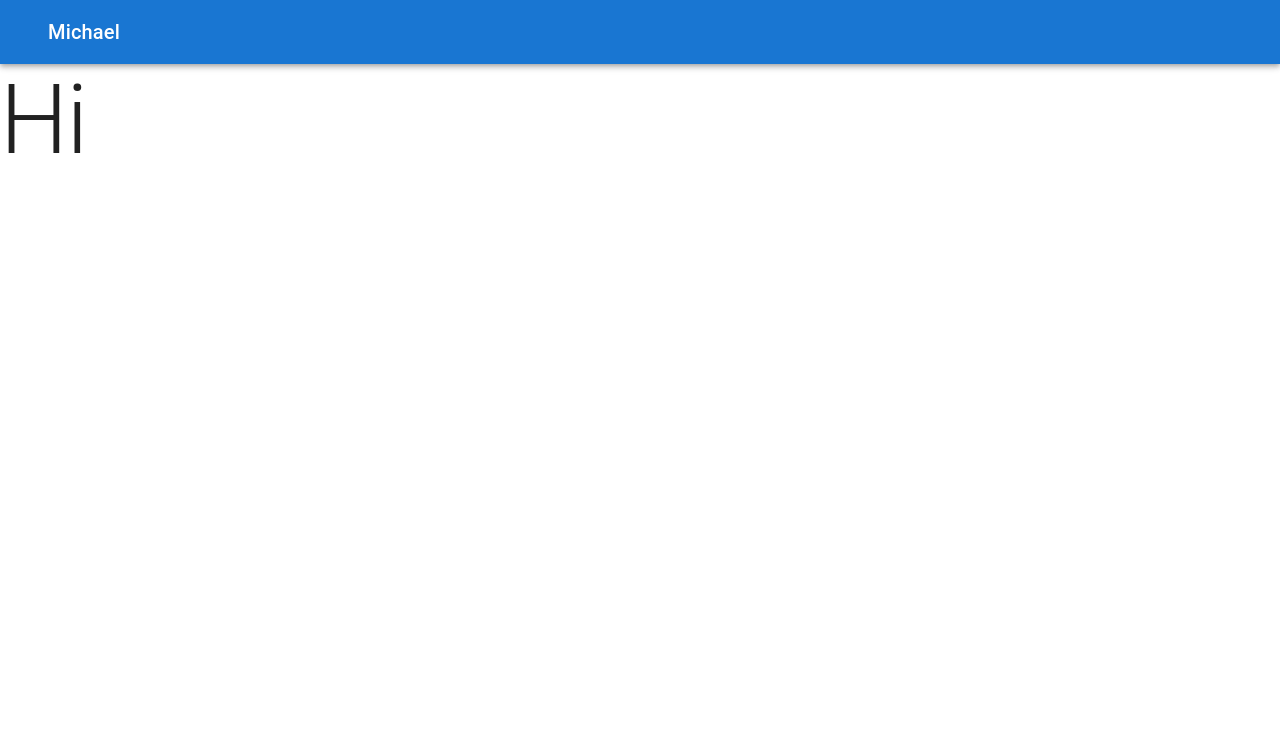
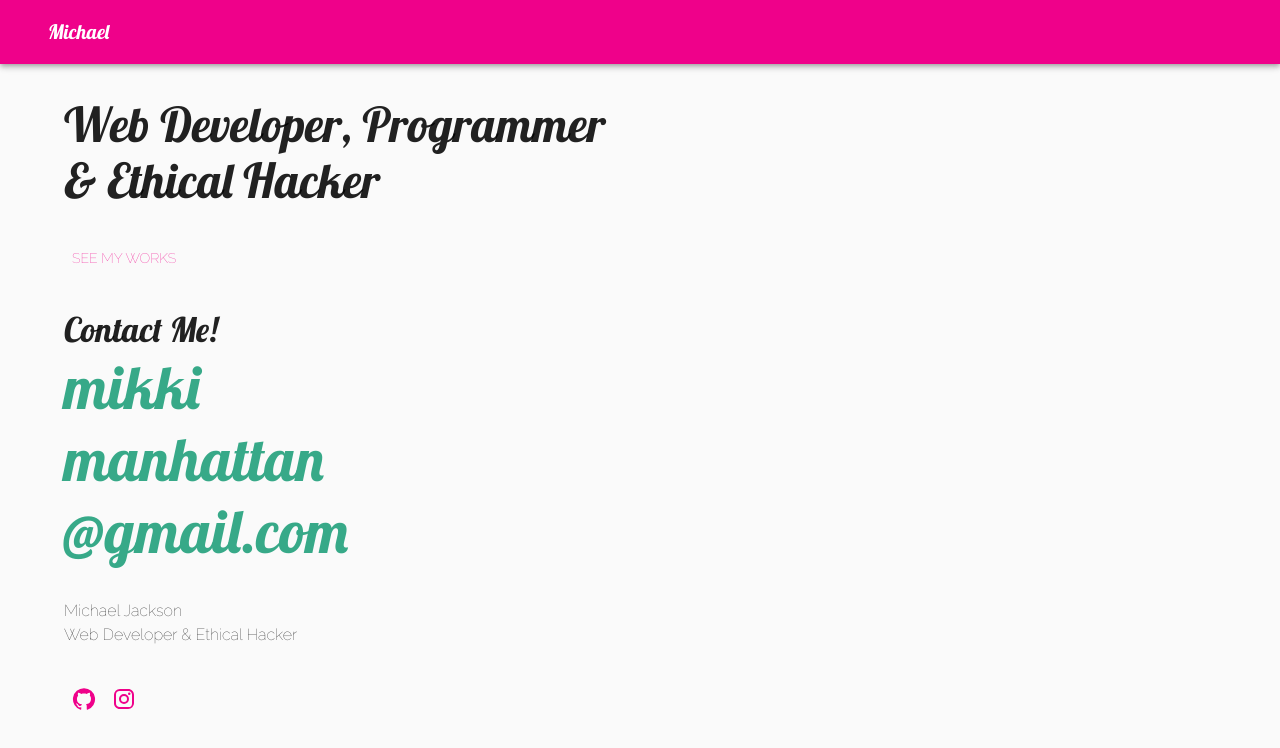
Before and after one commit to manhattan1984/portfolio, a Next.js app: page / in a window 1280 px wide. Shown: the top 748 px of the page. Built offline with nearby package versions, Linux system fonts and the light colour scheme.

Commit message:
create beautiful menu, started home page

```diff
--- a/components/HomeAppBar.jsx
+++ b/components/HomeAppBar.jsx
@@ -4,10 +4,14 @@ import {
   Container,
   Drawer,
   Grid,
+  IconButton,
   Toolbar,
   Typography,
 } from "@mui/material";
+import MenuIcon from "@mui/icons-material/Menu";
+import Link from "next/link";
 import React, { useState } from "react";
+import Menu from "./Menu";
 
 function MenuDrawer({ children, open, toggleMenu }) {
   return (
@@ -32,7 +36,9 @@ const HomeAppBar = () => {
           <Toolbar>
             <Grid container>
               <Grid item xs={6}>
-                <Typography variant="h6">Michael</Typography>
+                <Link href="/">
+                  <Typography variant="h6">Michael</Typography>
+                </Link>
               </Grid>
               <Grid
                 item
@@ -40,9 +46,11 @@ const HomeAppBar = () => {
                 display={{ xs: "flex", md: "none" }}
                 justifyContent="flex-end"
               >
-                <Typography variant="h6" onClick={toggleMenu}>
-                  Menu
-                </Typography>
+                <IconButton onClick={toggleMenu}>
+                  <MenuIcon sx={{
+                    color: "#fafafa"
+                  }} />
+                </IconButton>
               </Grid>
             </Grid>
           </Toolbar>
@@ -50,14 +58,7 @@ const HomeAppBar = () => {
       </AppBar>
 
       <MenuDrawer open={menuOpen} toggleMenu={toggleMenu}>
-        <Container sx={{ width: "100vw" }}>
-          <Box display="flex" justifyContent="space-between">
-            <Typography variant="h6">Michael</Typography>
-            <Typography onClick={toggleMenu} variant="h6">
-              Xlose
-            </Typography>
-          </Box>
-        </Container>
+        <Menu toggleMenu={toggleMenu} />
       </MenuDrawer>
     </>
   );
--- /dev/null
+++ b/components/Menu.jsx
@@ -0,0 +1,52 @@
+import { Grid, Container, Typography, IconButton } from "@mui/material";
+import CloseIcon from "@mui/icons-material/Close";
+import Link from "next/link";
+import React from "react";
+import { MenuLink, MenuText } from "../styles/styles";
+
+const Menu = ({ toggleMenu }) => {
+  return (
+    <Container sx={{ width: "100vw" }}>
+      <Grid container m={2}>
+        <Grid container justifyContent="space-between">
+          <Typography variant="h6">Michael</Typography>
+
+          <IconButton onClick={toggleMenu} sx={{
+              mr: 5
+          }}>
+            <CloseIcon color="primary"/>
+          </IconButton>
+        </Grid>
+
+        <Grid
+          container
+          direction="column"
+          justifyContent="space-around"
+          alignItems="flex-start"
+          my={4}
+        >
+          <Link href="/" passHref>
+            <MenuLink onClick={toggleMenu}>HOME</MenuLink>
+          </Link>
+          <Link href="/work" passHref>
+            <MenuLink onClick={toggleMenu}>WORK</MenuLink>
+          </Link>
+          <Link href="/about" passHref>
+            <MenuLink onClick={toggleMenu}>ABOUT</MenuLink>
+          </Link>
+          <Link href="/contact" passHref>
+            <MenuLink onClick={toggleMenu}>CONTACT</MenuLink>
+          </Link>
+        </Grid>
+
+        <Grid container direction="column" mt={1}>
+          <MenuText color="secondary" variant="subtitle1">Currently Freelancer</MenuText>
+          <MenuText color="secondary" variant="subtitle1">Based In Port Harcourt</MenuText>
+          <MenuText color="secondary" variant="subtitle1">Nigeria</MenuText>
+        </Grid>
+      </Grid>
+    </Container>
+  );
+};
+
+export default Menu;
--- a/package.json
+++ b/package.json
@@ -11,6 +11,7 @@
   "dependencies": {
     "@emotion/react": "^11.9.0",
     "@emotion/styled": "^11.8.1",
+    "@mui/icons-material": "^5.6.2",
     "@mui/material": "^5.6.3",
     "next": "12.1.5",
     "react": "18.0.0",
--- a/pages/_app.js
+++ b/pages/_app.js
@@ -1,15 +1,22 @@
-import { CssBaseline } from "@mui/material";
+import { CssBaseline, ThemeProvider } from "@mui/material";
+import Head from "next/head";
 import React from "react";
 import HomeAppBar from "../components/HomeAppBar";
 import "../styles/globals.css";
+import { theme } from "../styles/styles";
 
 function MyApp({ Component, pageProps }) {
   return (
     <>
-      <CssBaseline />
-      <HomeAppBar />
+    <Head>
 
-      <Component {...pageProps} />
+    </Head>
+      <ThemeProvider theme={theme}>
+        <CssBaseline />
+        <HomeAppBar />
+
+        <Component {...pageProps} />
+      </ThemeProvider>
     </>
   );
 }
--- /dev/null
+++ b/pages/_document.js
@@ -0,0 +1,22 @@
+import { Html, Head, Main, NextScript } from "next/document";
+import React from "react";
+
+const Document = () => {
+  return (
+    <Html>
+      <Head>
+        <link
+          href="https://fonts.googleapis.com/css2?family=Lobster&family=Raleway:wght@100&display=swap"
+          rel="stylesheet"
+        />
+
+      </Head>
+      <body>
+          <Main />
+          <NextScript />
+      </body>
+    </Html>
+  );
+};
+
+export default Document;
--- a/pages/index.js
+++ b/pages/index.js
@@ -1,12 +1,46 @@
-import { Typography } from '@mui/material'
-import Head from 'next/head'
-import Image from 'next/image'
-import styles from '../styles/Home.module.css'
+import { Box, Button, Container, IconButton, Typography } from "@mui/material";
+import GitHubIcon from "@mui/icons-material/GitHub";
+import Link from "next/link";
+import { Instagram } from "@mui/icons-material";
 
 export default function Home() {
   return (
-   <Typography variant="h1">
-     Hi
-   </Typography>
-  )
+    <Container>
+      <Typography variant="h3" my={4}>
+        Web Developer, Programmer <br /> & Ethical Hacker
+      </Typography>
+      <Link href="/work">
+        <Button>See My Works</Button>
+      </Link>
+
+      <Box my={4}>
+        <Typography variant="h4">Contact Me!</Typography>
+        <Typography variant="h2" color="secondary">
+          mikki
+          <br />
+          manhattan
+          <br />
+          @gmail.com
+        </Typography>
+      </Box>
+
+      <Box my={4}>
+        <Typography>Michael Jackson</Typography>
+        <Typography>Web Developer & Ethical Hacker</Typography>
+      </Box>
+
+      <Box my={4}>
+        <Link href="https://www.github.com/manhattan1984">
+          <IconButton>
+            <GitHubIcon color="primary" />
+          </IconButton>
+        </Link>
+        <Link href="https://www.instagram.com/mikkimanhattan">
+          <IconButton>
+            <Instagram color="primary" />
+          </IconButton>
+        </Link>
+      </Box>
+    </Container>
+  );
 }
--- a/styles/globals.css
+++ b/styles/globals.css
@@ -1,16 +1,5 @@
-html,
-body {
+* {
+  margin: 0;
   padding: 0;
-  margin: 0;
-  font-family: -apple-system, BlinkMacSystemFont, Segoe UI, Roboto, Oxygen,
-    Ubuntu, Cantarell, Fira Sans, Droid Sans, Helvetica Neue, sans-serif;
-}
-
-a {
-  color: inherit;
-  text-decoration: none;
-}
-
-* {
   box-sizing: border-box;
 }
--- /dev/null
+++ b/styles/styles.jsx
@@ -0,0 +1,48 @@
+import { createTheme, Link, styled, Typography } from "@mui/material";
+
+const themeOptions = {
+  palette: {
+    type: "light",
+    primary: {
+      main: "#ef018a",
+    },
+    secondary: {
+      main: "#37a988",
+    },
+    background: {
+      default: "#fafafa",
+    },
+  },
+  typography: {
+    fontFamily: "Raleway",
+    h1: {
+      fontFamily: "Lobster",
+    },
+    h2: {
+      fontFamily: "Lobster",
+    },
+    h3: {
+      fontFamily: "Lobster",
+    },
+    h4: {
+      fontFamily: "Lobster",
+    },
+    h5: {
+      fontFamily: "Lobster",
+    },
+    h6: {
+      fontFamily: "Lobster",
+    },
+  },
+};
+
+export const theme = createTheme(themeOptions);
+
+export const MenuLink = styled(Link)(({ theme }) => ({
+  textDecoration: "none",
+  fontSize: "4rem",
+}));
+
+export const MenuText = styled(Typography)(({ theme }) => ({
+    fontWeight: "bolder"
+}));
```
Also changed, not shown: pages/about/index.jsx (added, +9 -0 lines), pages/contact/index.jsx (added, +9 -0 lines), pages/work/index.jsx (added, +9 -0 lines), pages/menu/index.jsx (deleted), 1 other file (tests, documents, lock files or other folders).
